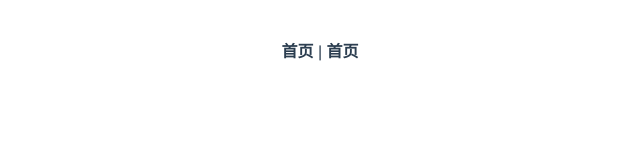
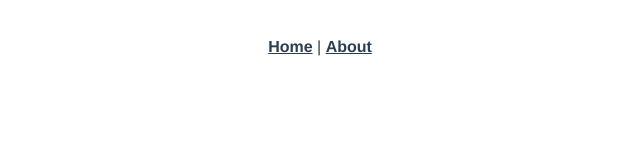
Before and after one commit to zengkaiwang/vue-router-source, a Vue app in the folder vue-app/: page /about in a window 1280 px wide. Shown: the top 160 px of the page, without its empty margins (320-960 px from the left). Built offline with nearby package versions, Linux system fonts and the light colour scheme.

Commit message:
feat: 使用渲染函数render定义全局组件router-link&render函数把router-link组件渲染成a标签

```diff
--- a/vue-app/src/App.vue
+++ b/vue-app/src/App.vue
@@ -1,7 +1,7 @@
 <template>
   <div id="app">
     <div id="nav">
-      <router-link to="/">Home</router-link> |
+      <router-link to="/home">Home</router-link> |
       <router-link to="/about">About</router-link>
     </div>
     <router-view />
--- a/vue-app/src/router/myVueRouter.js
+++ b/vue-app/src/router/myVueRouter.js
@@ -78,8 +78,13 @@ VueRouter.install = function (Vue) {
 
   // 然后再通过传进来的Vue创建两个组件router-link和router-view
   Vue.component('router-link', {
+    props: {
+      to: String,
+    },
     render(h) {
-      return h('a', {}, '首页')
+      let mode = this._self._root._router.mode
+      let to = mode === 'hash' ? '#' + this.to : this.to
+      return h('a', { attrs: { href: to } }, this.$slots.default)
     },
   })
 
```
